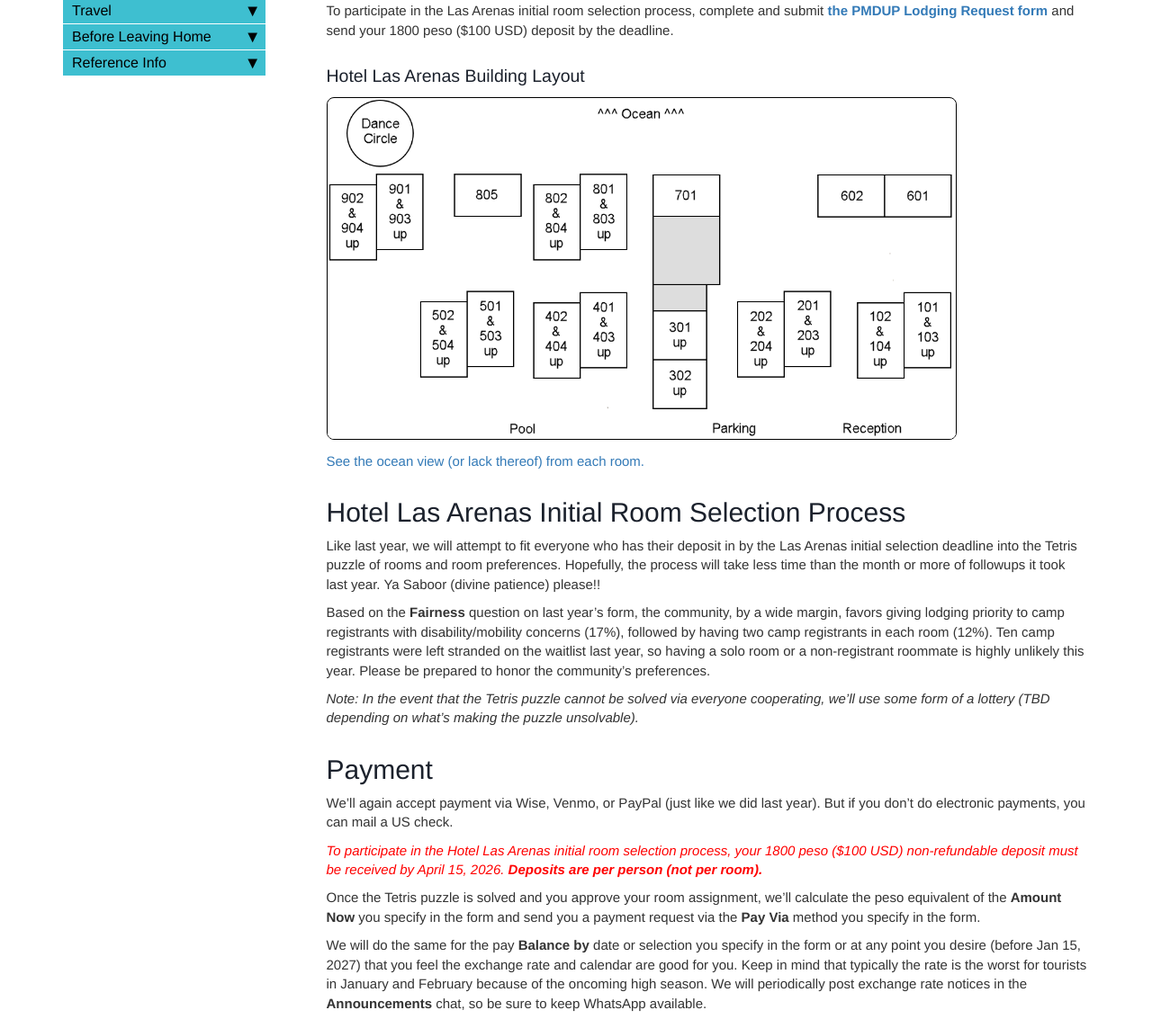
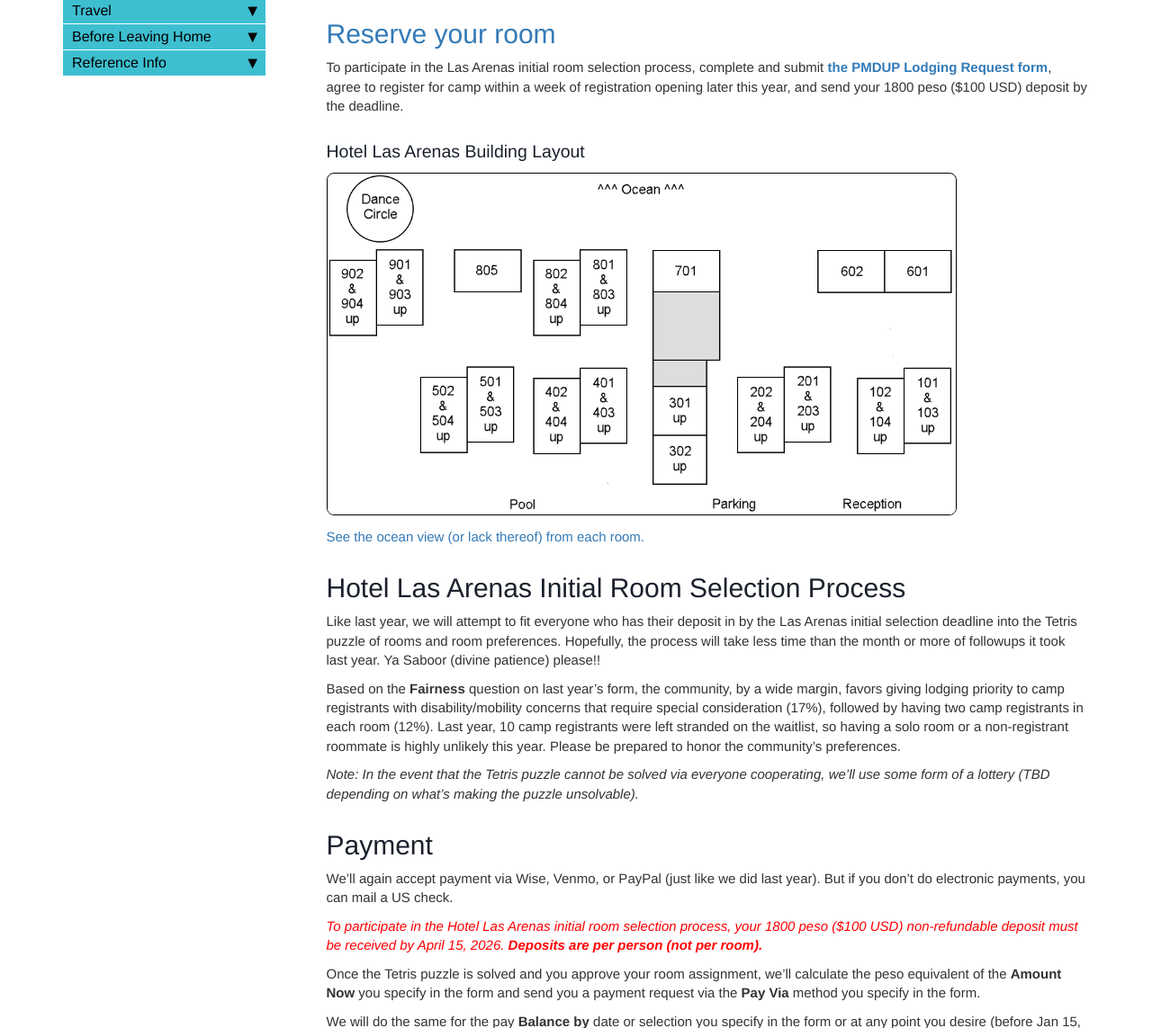
Before and after one commit to davewalker60/pmdup, a Jekyll site: the page built from pages/booking-rooms.md, in a window 1280 px wide and 1400 px high, scrolled down 1864 px, cut to the strip 257-1400 px from the top of the window. Shown: the whole strip at 90% size. Built offline with Jekyll 4.4.1, drawn with Linux system fonts in a browser that asks for light colours; comment, search, counter and statistics services are not loaded; some of the changed text lies outside the part shown.

Commit message:
Small tweaks to match the form

```diff
--- a/pages/booking-rooms.md
+++ b/pages/booking-rooms.md
@@ -54,6 +55,7 @@ The ***peso*** group block price ***per room*** for stays of up to 10 nights bet
 * 12000 Poolside - Partial Ocean View (103,104,201,203,204,503,504)
 * 13500 Beachside (601,602,801,802,805,901,902,903,904)
 * 15000 Beachside with sink, king, and queen (701)
+*  8100 *2/10-2/16 only* - Beachside 2nd floor, 2 queens (804)
 
 Consider staying longer to explore cenotes, ruins, the reef, and more...<br>Room prices for each additional night before Wed Feb 11 and/or Sat Feb 21 and after:
 * 1400/night Beachside (with discounts for 7+ and 14+ extra nights)
@@ -74,7 +76,7 @@ To approximate the up-to-the-minute equivalent amounts in your currency:
 ></iframe>
 
 # [Reserve your room](https://docs.google.com/forms/d/e/1FAIpQLSct3SrTHl76pMYcZ5z9-eWdLCjCXzf4igqfVk689qA42YuyWA/viewform){:target="_blank"}
-To participate in the Las Arenas initial room selection process, complete and submit [**the PMDUP Lodging Request form**](https://docs.google.com/forms/d/e/1FAIpQLSct3SrTHl76pMYcZ5z9-eWdLCjCXzf4igqfVk689qA42YuyWA/viewform){:target="_blank"} and send your 1800 peso ($100 USD) deposit by the deadline.<!-- reserve your room</span> while they last (they are going fast!) and pay separately.join the waitlist.-->
+To participate in the Las Arenas initial room selection process, complete and submit [**the PMDUP Lodging Request form**](https://docs.google.com/forms/d/e/1FAIpQLSct3SrTHl76pMYcZ5z9-eWdLCjCXzf4igqfVk689qA42YuyWA/viewform){:target="_blank"}, agree to register for camp within a week of registration opening later this year, and send your 1800 peso ($100 USD) deposit by the deadline.<!-- reserve your room</span> while they last (they are going fast!) and pay separately.join the waitlist.-->
 
 <!-- Keep next heading and image on one to lessen vertical spacing -->
 ### Hotel Las Arenas Building Layout ![Room layout](../images/Las Arenas rooms 1000.png){:.thinblackborder}
@@ -85,7 +87,7 @@ To participate in the Las Arenas initial room selection process, complete and su
 
 Like last year, we will attempt to fit everyone who has their deposit in by the Las Arenas initial selection deadline into the Tetris puzzle of rooms and room preferences. Hopefully, the process will take less time than the month or more of followups it took last year. Ya Saboor (divine patience) please!!
 
-Based on the **Fairness** question on last year's form, the community, by a wide margin, favors giving lodging priority to camp registrants with disability/mobility concerns (17%), followed by having two camp registrants in each room (12%). Ten camp registrants were left stranded on the waitlist last year, so having a solo room or a non-registrant roommate is highly unlikely this year. Please be prepared to honor the community's preferences.
+Based on the **Fairness** question on last year's form, the community, by a wide margin, favors giving lodging priority to camp registrants with disability/mobility concerns that require special consideration (17%), followed by having two camp registrants in each room (12%). Last year, 10 camp registrants were left stranded on the waitlist, so having a solo room or a non-registrant roommate is highly unlikely this year. Please be prepared to honor the community's preferences.
 
 *Note: In the event that the Tetris puzzle cannot be solved via everyone cooperating, we'll use some form of a lottery (TBD depending on what's making the puzzle unsolvable).*
 
```
Also changed, not shown: other parts of pages/booking-rooms.md (+6 -5 lines).
